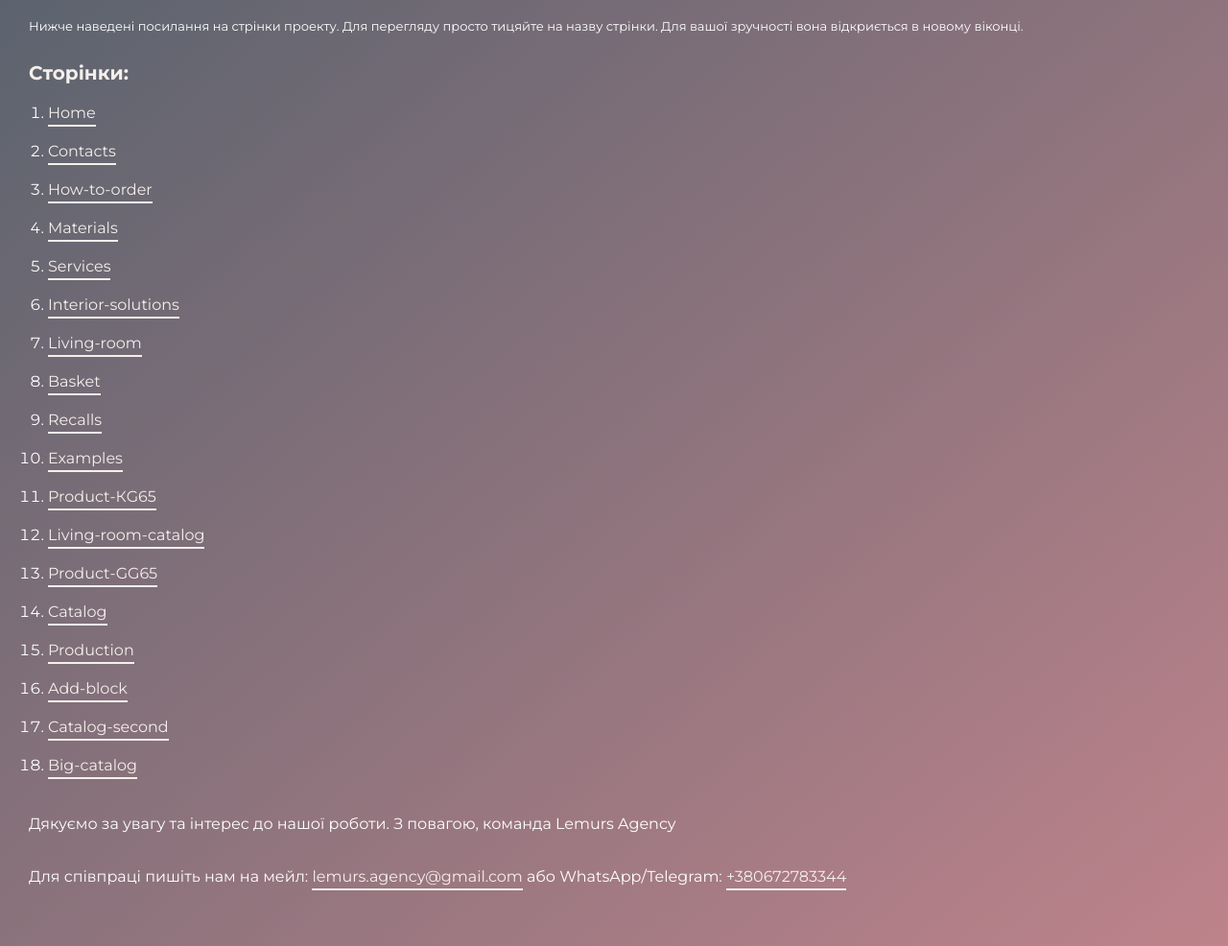
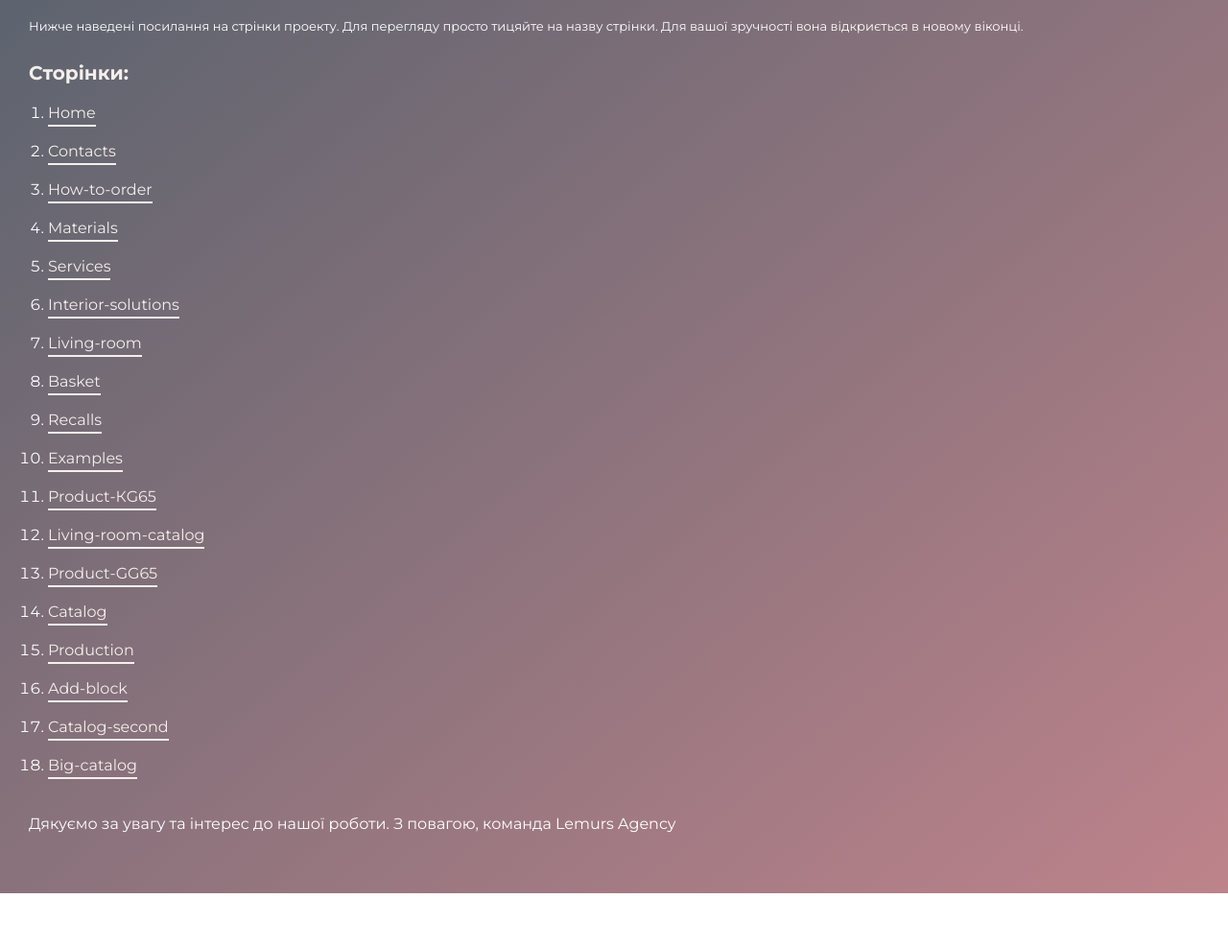
Before and after one commit to deorfeal/Interior-Proj, a plain HTML site: page index.html in a window 1280 px wide. Shown: the part 103-1089 px from the top of the page at 96% size. After the commit the page ends 1034 px from the top, so only its background shows below. Drawn offline with Linux system fonts and the light colour scheme.

Commit message:
Update index.html

```diff
--- a/index.html
+++ b/index.html
@@ -47,7 +47,7 @@
 		<div class="thanks">
 			<p>Дякуємо за увагу та інтерес до нашої роботи. З повагою, команда Lemurs Agency</p>
 
-			<p>Для співпраці пишіть нам на мейл: <a href="mailto:lemurs.agency@gmail.com" target="_blank">lemurs.agency@gmail.com</a> або WhatsApp/Telegram: <a href="tel:+380672783344">+380672783344</a></p>
+
 		</div>
 	</div>
 </body>
```
